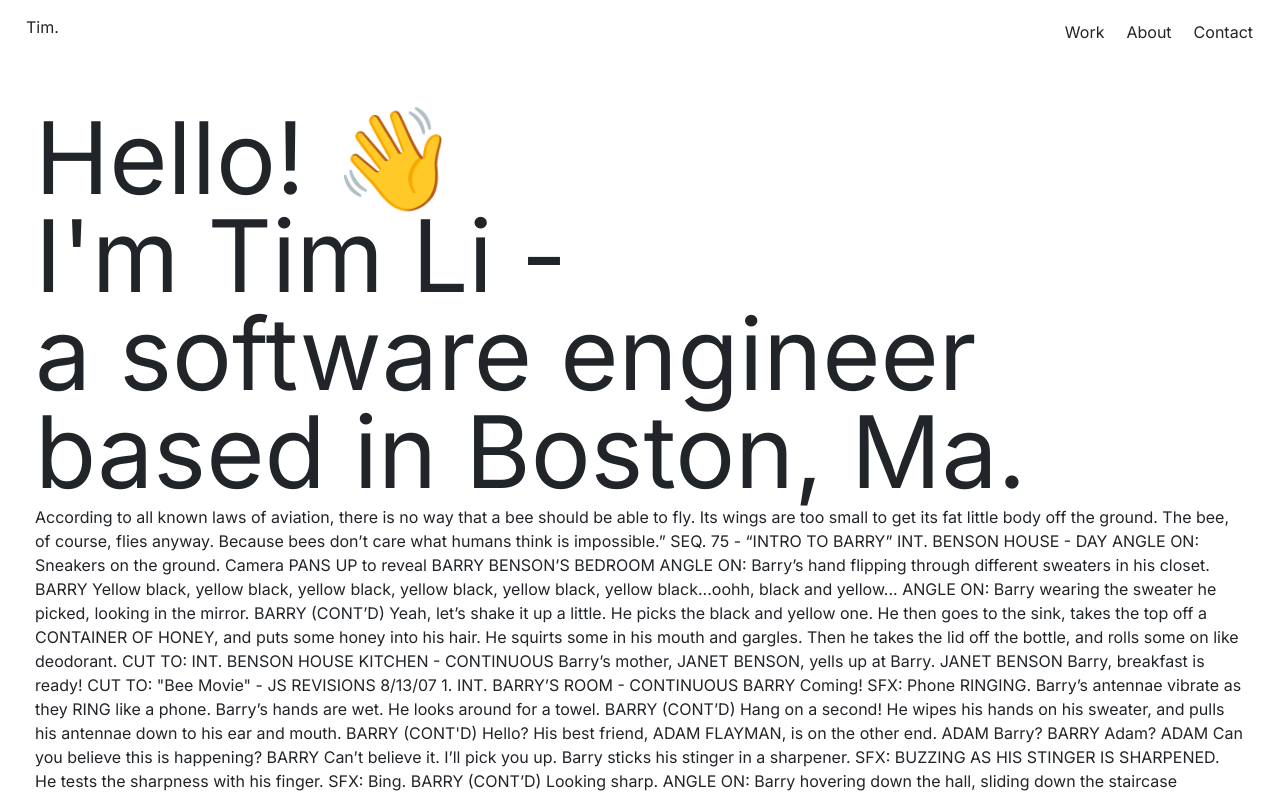
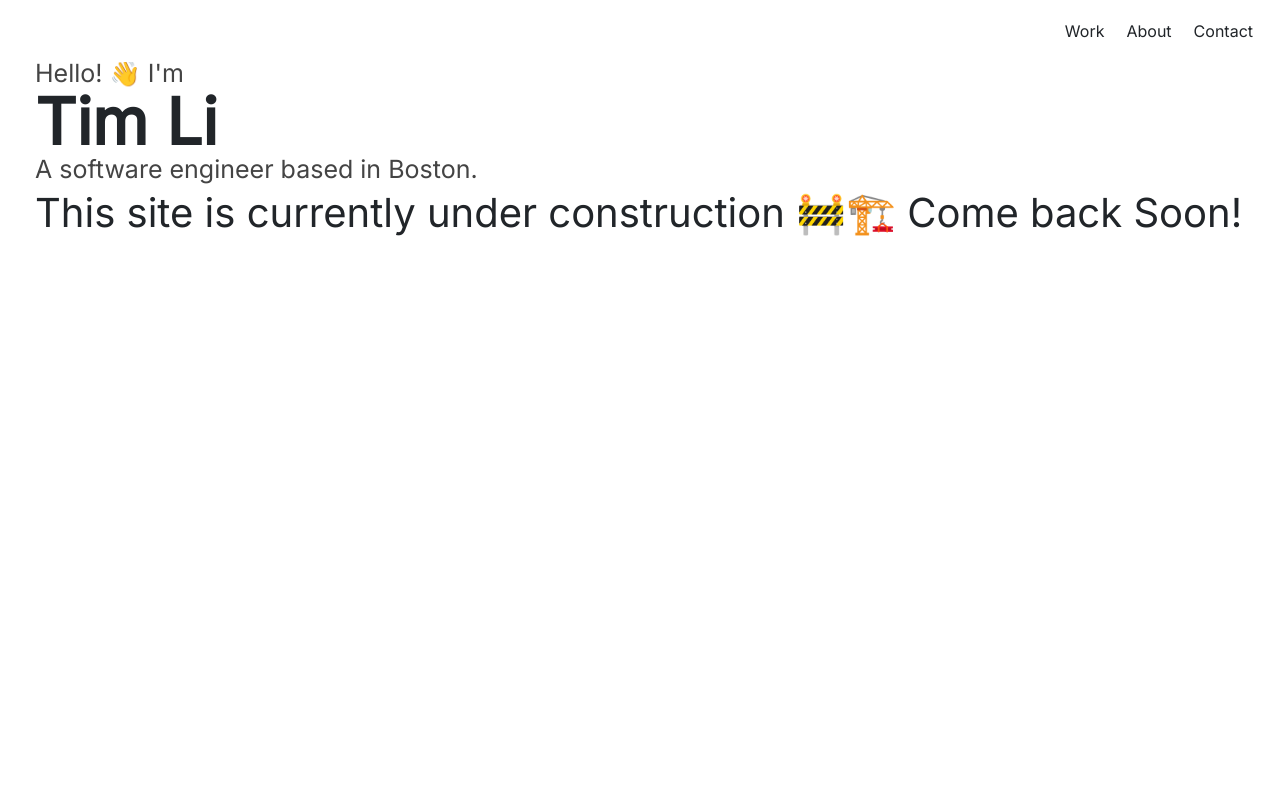
Before and after one commit to timli1020/personal-site, a React (Create React App) app: page / in a window 1280 px wide. Shown: the top 796 px of the page. Built offline with nearby package versions, Linux system fonts and the light colour scheme.

Commit message:
updates ui

```diff
--- a/src/App.css
+++ b/src/App.css
@@ -43,5 +43,6 @@ body {
 }
 
 .app-container {
-  padding: 50px;
+  padding-left: 50px;
+  padding-right: 50px;
 }
--- a/src/App.js
+++ b/src/App.js
@@ -31,6 +31,9 @@ function App() {
         <div className="row">
           <HomePage/>
         </div>
+        <div className="row">
+          <h1>This site is currently under construction 🚧🏗️ Come back Soon!</h1>
+        </div>
       </div>
     </>
   );
--- a/src/components/introblock/introblock.css
+++ b/src/components/introblock/introblock.css
@@ -1,4 +1,14 @@
 .intro-block-text {
-    font-size: 100px;
+    font-size: 25px;
     line-height: 90%;
 }
+
+.name {
+    font-size: 64px;
+    font-weight: bold;
+}
+
+.desc {
+    font-size: 25px;
+    color: #444444;
+}
--- a/src/components/introblock/introblock.tsx
+++ b/src/components/introblock/introblock.tsx
@@ -4,10 +4,9 @@ import './introblock.css'
 export default function IntroBlock () {
     return (
         <div className="intro-block">
-            <h1 className="intro-block-text">Hello! 👋</h1>
-            <h1 className="intro-block-text">I'm Tim Li - </h1>
-            <h1 className="intro-block-text">a software engineer</h1>
-            <h1 className="intro-block-text">based in Boston, Ma.</h1>
+            <h1 className="intro-block-text desc">Hello! 👋 I'm </h1>
+            <h1 className="intro-block-text name">Tim Li</h1>
+            <h1 className="intro-block-text desc">A software engineer based in Boston.</h1>
         </div>
     )
 }
--- a/src/components/navbar/navbar.tsx
+++ b/src/components/navbar/navbar.tsx
@@ -4,7 +4,7 @@ import './navbar.css'
 export default function NavBar() {
   return (
     <nav className="navbar navbar-default sticky-top">
-      <h1 className="navbar-text">Tim.</h1>
+      <h1 className="navbar-text"></h1>
       <div>
         <button type="button" className="btn navbar-btn">Work</button>
         <button type="button" className="btn navbar-btn">About</button>
--- a/src/pages/homepage/home.tsx
+++ b/src/pages/homepage/home.tsx
@@ -8,7 +8,7 @@ export default function HomePage() {
   return (
     <>
       <IntroBlock />
-      <BeeMovieText />
+      {/* <BeeMovieText /> */}
     </>
   );
 }
```
